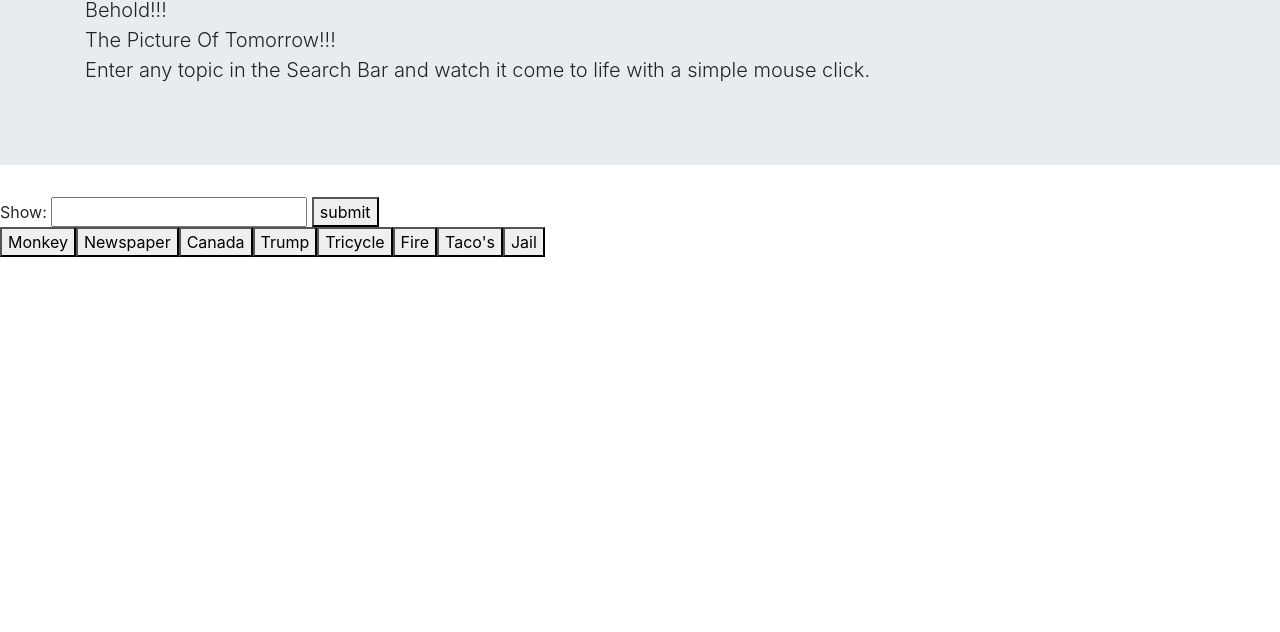
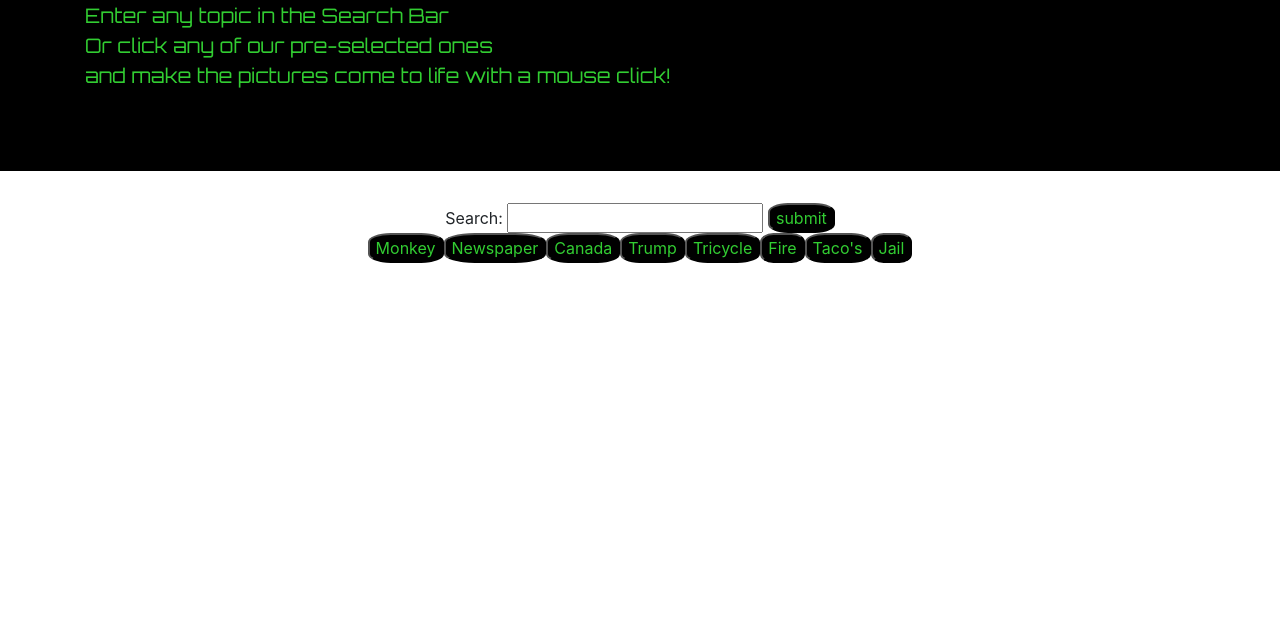
Before and after one commit to ShivamSukhwal/Giftastic, a plain HTML site: page index.html in a window 1280 px wide. Shown: the part 168-800 px from the top of the page. Drawn offline with nearby package versions, Linux system fonts and the light colour scheme.

Commit message:
added some css and fixed a couple typo's

```diff
--- a/index.html
+++ b/index.html
@@ -20,7 +20,7 @@
       href="https://fonts.googleapis.com/css?family=Orbitron&display=swap"
       rel="stylesheet"
     />
-    <link rel="stylesheet" type="text/css" href="style.css"
+    <link rel="stylesheet" type="text/css" href="style.css" />
     <title>Pictures Of Tomorrow</title>
   </head>
 
@@ -30,14 +30,14 @@
         <h1 class="display-4">Pictures Of Tomorrow!!!</h1>
         <p class="lead">
           Behold!!! <br />
-          The Picture Of Tomorrow!!! <br />
-          Enter any topic in the Search Bar and watch it come to life with a
-          simple mouse click.
+          Enter any topic in the Search Bar <br />
+          Or click any of our pre-selected ones <br />
+          and make the pictures come to life with a mouse click!
         </p>
       </div>
     </div>
     <div class="picOfTomorrow">
-      Show: <input type="text" class="userInput" />
+      Search: <input type="text" class="userInput" />
       <button class="sub">submit</button>
     </div>
     <div id="gifs-appear-here"></div>
--- a/style.css
+++ b/style.css
@@ -0,0 +1,15 @@
+.jumbotron {
+  font-family: "Orbitron", sans-serif;
+  color: limegreen;
+  background-color: black;
+}
+
+button {
+  background-color: black;
+  border-radius: 30%;
+  color: limegreen;
+}
+
+.picOfTomorrow {
+  text-align: center;
+}
```
